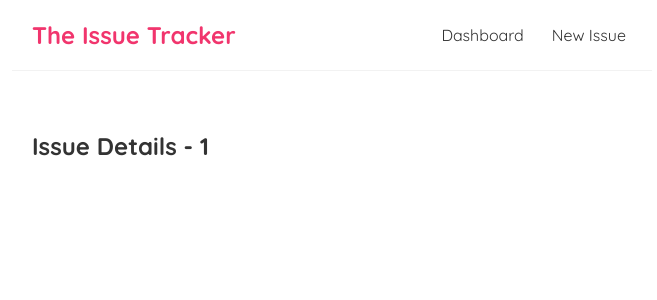
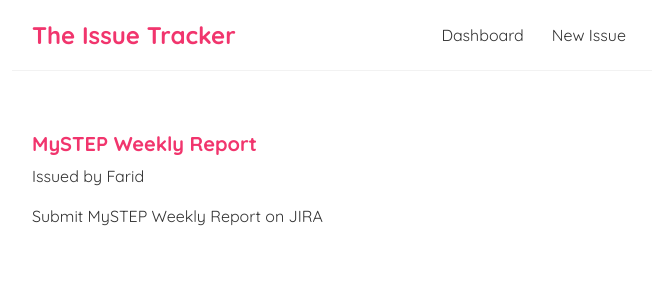
Before and after one commit to AimanFred/bug-tracker, a React (Create React App) app: page /issues/1 in a window 1280 px wide. Shown: the top 300 px of the page, without its empty margins (308-965 px from the left). Built offline with nearby package versions, Linux system fonts and the light colour scheme; data requests are answered from the project's data file.

Commit message:
reuse useFetch in IssueDetails component and add styling

```diff
--- a/src/IssueDetails.js
+++ b/src/IssueDetails.js
@@ -1,11 +1,21 @@
 import { useParams } from "react-router-dom";
+import useFetch from "./useFetch";
 
 const IssueDetails = () => {
   const { id } = useParams();
+  const { data: issue, error, isLoading } = useFetch("http://localhost:8000/issues/" + id);
 
   return (
     <div className="issue-details">
-      <h2>Issue Details - { id }</h2>
+      { isLoading && <div>Loading...</div> }
+      { error && <div>{error}</div> }
+      { issue &&  (
+        <article>
+          <h2>{ issue.title }</h2>
+          <p>Issued by { issue.author }</p>
+          <div>{ issue.body }</div>
+        </article>
+      )}
     </div>
    );
 }
--- a/src/IssueList.js
+++ b/src/IssueList.js
@@ -9,7 +9,6 @@
         <div className="issue-preview" key={issue.id}>
           <Link to={`/issues/${ issue.id }`}>
             <h2>{ issue.title }</h2>
-            <h4>{ issue.body }</h4>
             <p>Issued by { issue.author }</p>
           </Link>
         </div>
--- a/src/index.css
+++ b/src/index.css
@@ -49,3 +49,19 @@
 .issue-preview a {
   text-decoration: none;
 }
+.issue-details h2 {
+  font-size: 20px;
+  color: #f1356d;
+  margin-bottom: 10px;
+}
+.issue-details div {
+  margin: 20px 0;
+}
+.issue-details button {
+  background: #f1356d;
+  color: #fff;
+  border: 0;
+  padding: 8px;
+  border-radius: 8px;
+  cursor: pointer;
+}
```
